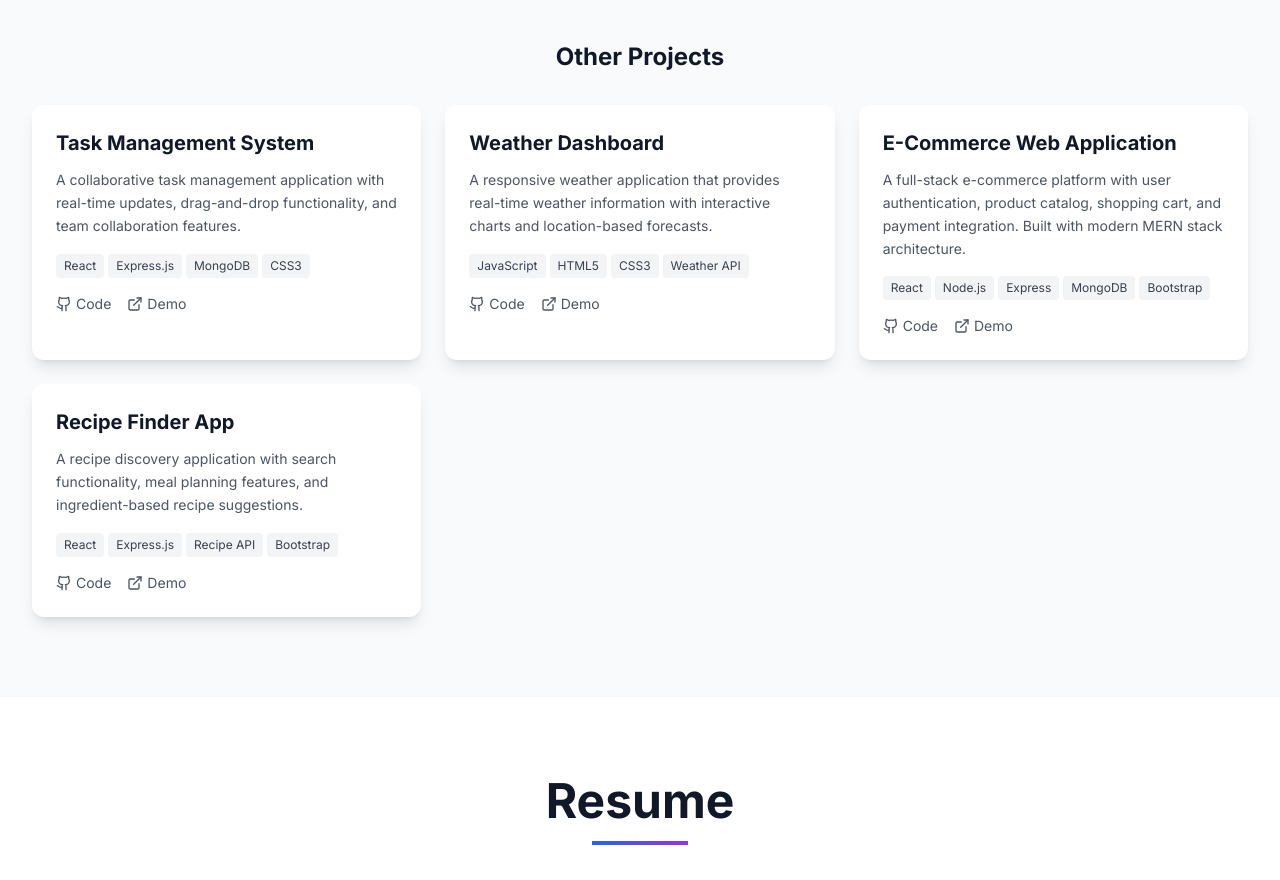
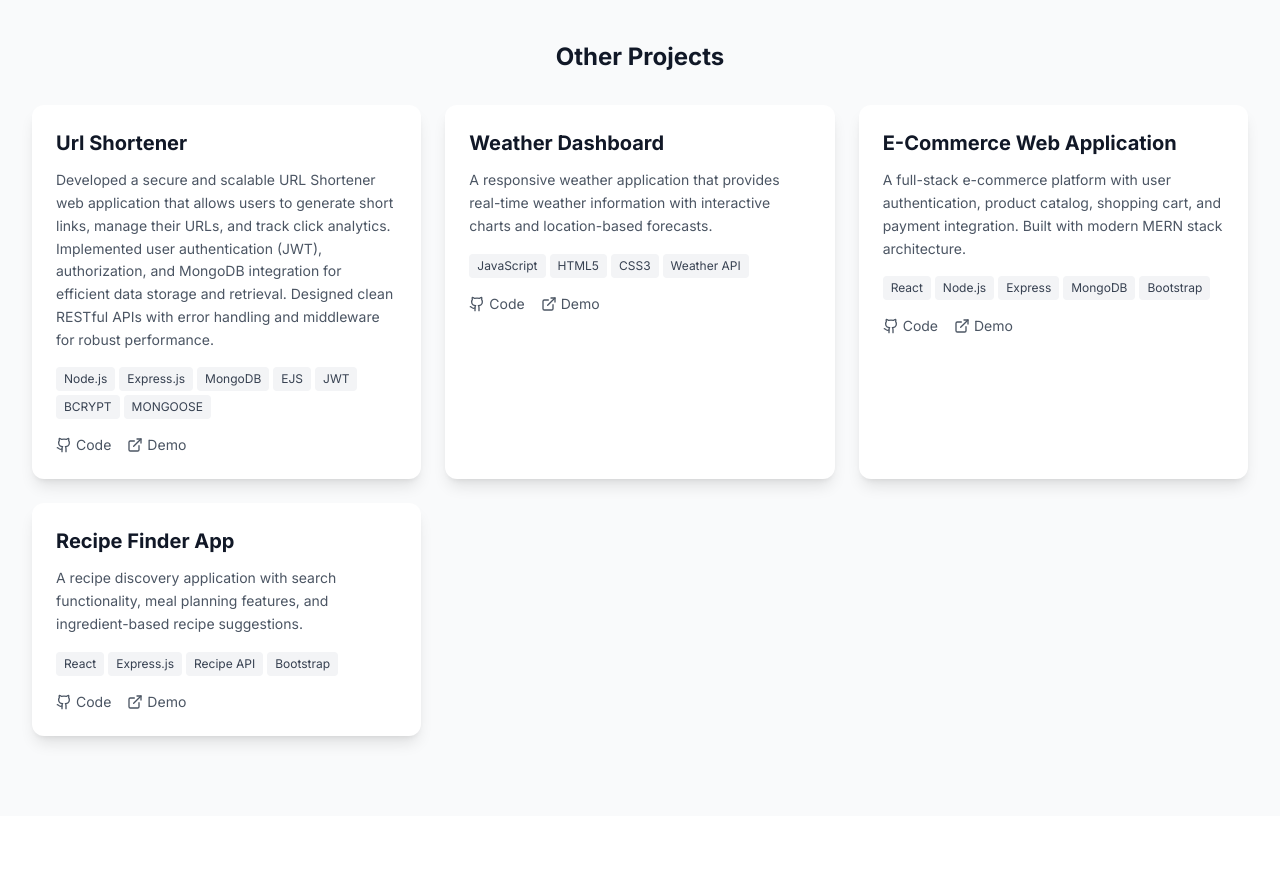
Before and after one commit to jaypedhadiya07/portfolio-website, a React (Vite) app in the folder project/: page / in a window 1280 px wide. Shown: the part 3140-4020 px from the top of the page. Built offline with nearby package versions, Linux system fonts and the light colour scheme.

Commit message:
update project details for Url Shortener application

```diff
--- a/project/src/components/sections/Projects.tsx
+++ b/project/src/components/sections/Projects.tsx
@@ -12,10 +12,10 @@ const Projects: React.FC = () => {
       featured: true
     },
     {
-      title: "Task Management System",
-      description: "A collaborative task management application with real-time updates, drag-and-drop functionality, and team collaboration features.",
-      techStack: ["React", "Express.js", "MongoDB", "CSS3"],
-      githubUrl: "https://github.com/jaypedhadiya/task-manager",
+      title: "Url Shortener",
+      description: "Developed a secure and scalable URL Shortener web application that allows users to generate short links, manage their URLs, and track click analytics. Implemented user authentication (JWT), authorization, and MongoDB integration for efficient data storage and retrieval. Designed clean RESTful APIs with error handling and middleware for robust performance.",
+      techStack: ["Node.js", "Express.js", "MongoDB", "EJS", "JWT", "BCRYPT", "MONGOOSE"],
+      githubUrl: "https://github.com/jaypedhadiya07/Url-Shortener.git",
       liveUrl: "https://task-manager-demo.netlify.app",
       featured: false
     },
@@ -24,7 +24,7 @@ const Projects: React.FC = () => {
       description: "A responsive weather application that provides real-time weather information with interactive charts and location-based forecasts.",
       techStack: ["JavaScript", "HTML5", "CSS3", "Weather API"],
       githubUrl: "https://github.com/jaypedhadiya/weather-dashboard",
-      liveUrl: "https://weather-dashboard-demo.netlify.app",
+      liveUrl: "https://github.com/jaypedhadiya07/Url-Shortener.git",
       featured: false
     },
     {
```
